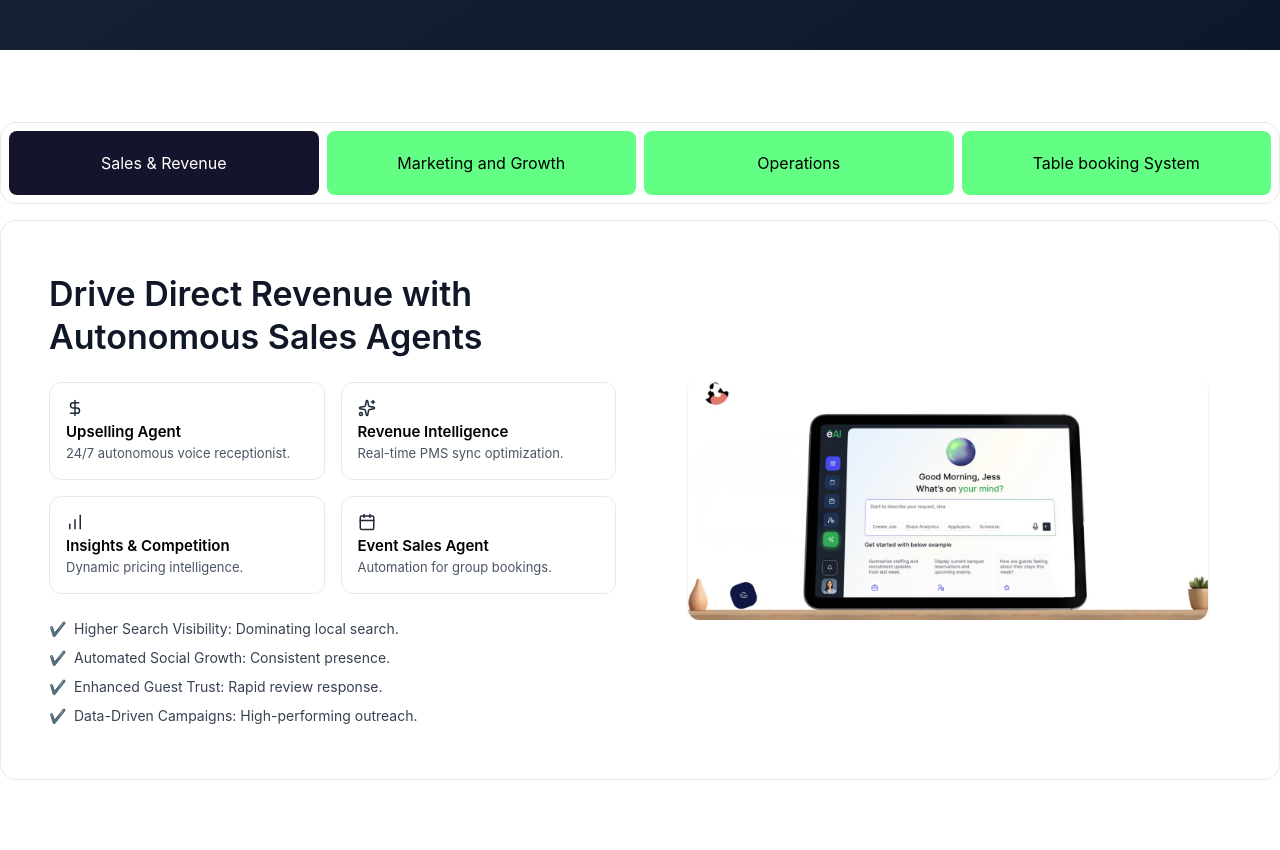
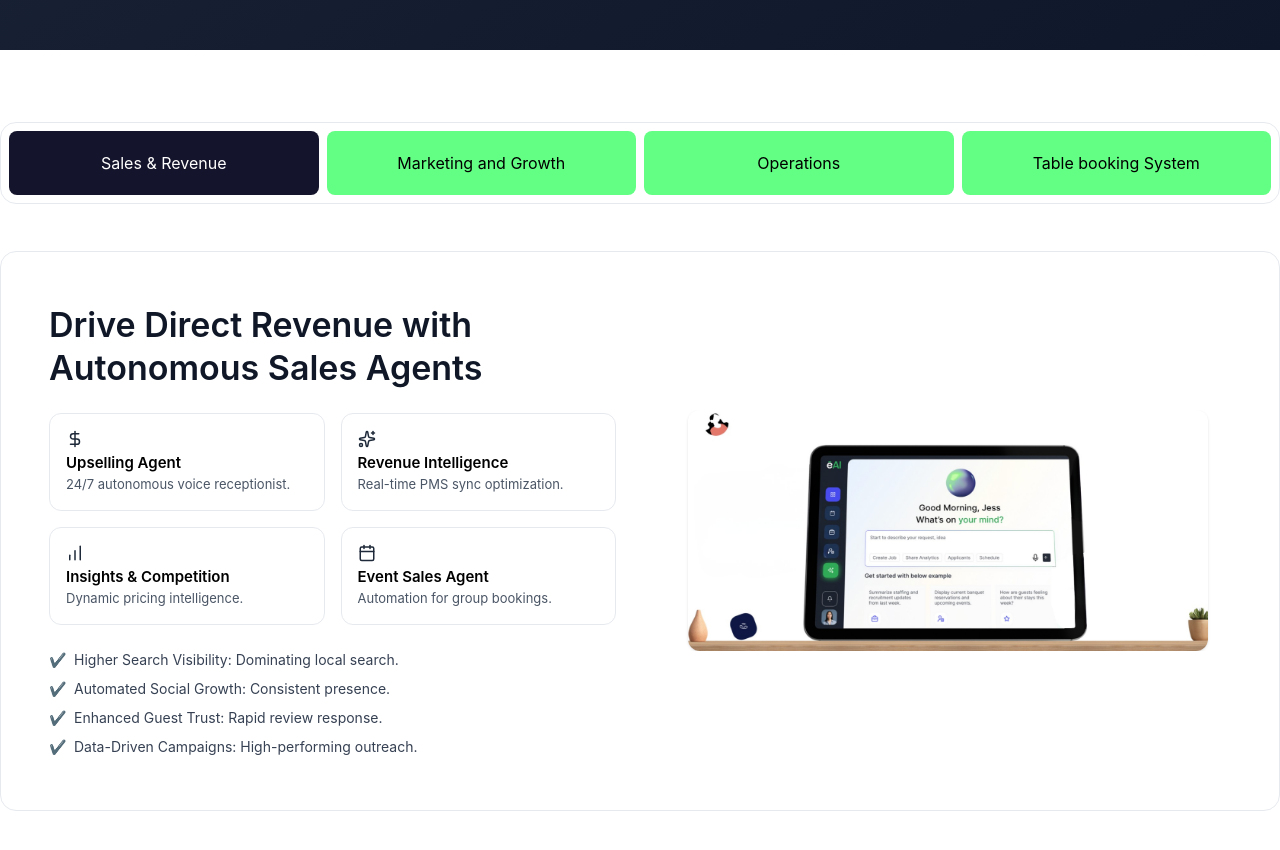
Before and after one commit to Ashwastaken78867/HuemanAI, a React (Vite) app: page / in a window 1280 px wide. Shown: the part 2960-3810 px from the top of the page. Built offline with nearby package versions, Linux system fonts and the light colour scheme.

Commit message:
fix animations

```diff
--- a/src/components/AboutUs/ProductTable.tsx
+++ b/src/components/AboutUs/ProductTable.tsx
@@ -207,8 +207,7 @@ export const ProductTabs: React.FC = () => {
 
   return (
     <div ref={outerRef} className="relative w-full bg-white" style={{ minHeight: "140vh" }}>
-      <div className="sticky top-[80px] h-[calc(100vh-80px)] flex flex-col">
-
+     <div className="sticky top-[80px] h-[calc(100vh-80px)] flex flex-col overflow-hidden">
         {/* Tabs */}
         <div
           ref={tabsRef}
@@ -232,8 +231,7 @@ export const ProductTabs: React.FC = () => {
         </div>
 
         {/* Content */}
-        <div className="w-full max-w-7xl mx-auto">
-          <AnimatePresence mode="popLayout">
+<div className="w-full max-w-7xl mx-auto flex-1 flex items-center">          <AnimatePresence mode="popLayout">
             <motion.div
               key={activeKey}
               variants={containerMorph}
```
